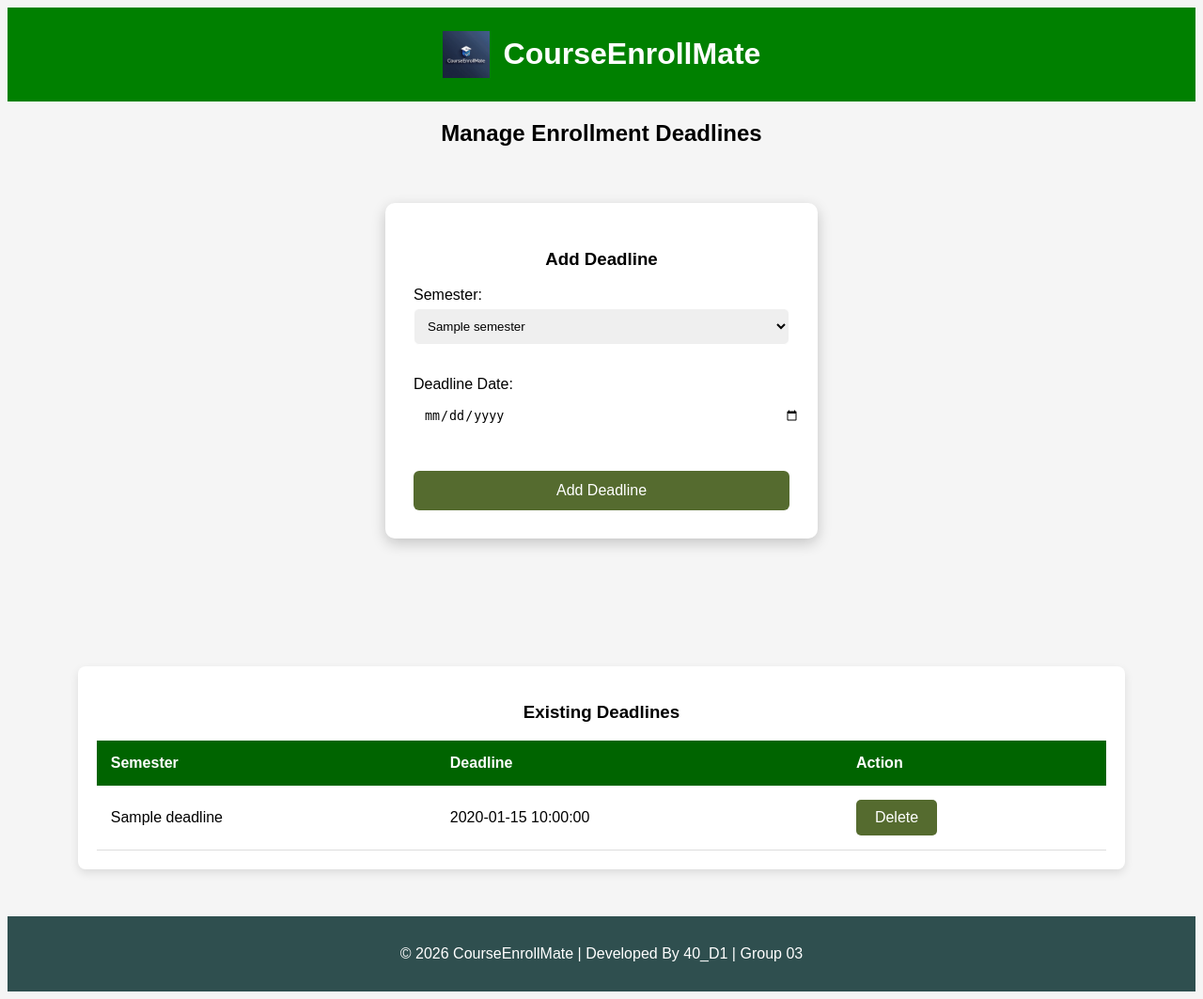
After one commit to adullahalmustakim/CourseEnrollMate, a Flask app: template templates/manage_deadlines.html in a window 1280 px wide. The commit adds this page. Shown: the whole page at 94% size. Run offline with Flask 3, Linux system fonts and the light colour scheme; the template is opened without the code that fills it: most values are stand-ins (such as "Sample title", 1, 10 or a date in 2020).

Commit message:
Added Module 3 - Feature 1 : Enrollment Deadline Enforcement

```diff
--- a/app.py
+++ b/app.py
@@ -1,6 +1,7 @@
 from flask import Flask, request, render_template, redirect, url_for, session, flash
 from helper import login_required, role_required, check_prerequisites, check_seat_availability
 from werkzeug.security import generate_password_hash, check_password_hash
+from datetime import date
 
 app = Flask(__name__)
 
@@ -106,6 +107,7 @@ def enroll_courses():
     courses = conn.execute("""
         SELECT
             co.id AS offering_id,
+            co.semester_id,
             c.course_code,
             c.course_title,
             c.credit_hours,
@@ -119,9 +121,35 @@ def enroll_courses():
         WHERE s.status = 'active'
     """, (student_id,)).fetchall()
 
+    course_list = []
+
+    for c in courses:
+
+
+        deadline = conn.execute("""
+            SELECT deadline_date
+            FROM enrollment_deadline
+            WHERE semester_id = ?
+        """, (c["semester_id"],)).fetchone()
+
+        if deadline and date.today() > date.fromisoformat(deadline["deadline_date"]):
+            deadline_passed = True
+        else:
+            deadline_passed = False
+
+        course_list.append({
+            "offering_id": c["offering_id"],
+            "course_code": c["course_code"],
+            "course_title": c["course_title"],
+            "credit_hours": c["credit_hours"],
+            "semester_name": c["semester_name"],
+            "enrollment_status": c["enrollment_status"],
+            "deadline_passed": deadline_passed
+        })
+
     conn.close()
 
-    return render_template("enroll_courses.html", courses=courses)
+    return render_template("enroll_courses.html", courses=course_list)
 
 @app.route("/request_enrollment/<int:offering_id>")
 @login_required
@@ -130,6 +158,19 @@ def request_enrollment(offering_id):
 
     student_id = session["user_id"]
     conn = get_db_connection()
+
+    deadline = conn.execute("""
+        SELECT ed.deadline_date
+        FROM enrollment_deadline ed
+        JOIN course_offerings co ON ed.semester_id = co.semester_id
+        WHERE co.id = ?
+    """, (offering_id,)).fetchone()
+
+    if deadline:
+        if date.today() > date.fromisoformat(deadline["deadline_date"]):
+            flash("Enrollment deadline has passed for this course.")
+            conn.close()
+            return redirect(url_for("enroll_courses"))
 
     existing = conn.execute("""
         SELECT * FROM enrollment_requests
@@ -702,6 +743,57 @@ def reject_enrollment(request_id):
 
     return render_template("reject_enrollment.html", request_id=request_id)
 
+@app.route("/manage_deadlines", methods=["GET", "POST"])
+@login_required
+@role_required("admin")
+def manage_deadlines():
+
+    conn = get_db_connection()
+
+    if request.method == "POST":
+
+        semester_id = request.form["semester_id"]
+        deadline = request.form["deadline"]
+
+        conn.execute("""
+            INSERT INTO enrollment_deadline (semester_id, deadline_date)
+            VALUES (?,?)
+        """, (semester_id, deadline))
+
+        conn.commit()
+
+    deadlines = conn.execute("""
+        SELECT ed.id, s.semester_name, ed.deadline_date
+        FROM enrollment_deadline ed
+        JOIN semesters s ON ed.semester_id = s.id
+    """).fetchall()
+
+    semesters = conn.execute("SELECT * FROM semesters").fetchall()
+
+    conn.close()
+
+    return render_template(
+        "manage_deadlines.html",
+        deadlines=deadlines,
+        semesters=semesters
+    )
+
+@app.route("/delete_deadline/<int:id>")
+@login_required
+@role_required("admin")
+def delete_deadline(id):
+
+    conn = get_db_connection()
+
+    conn.execute(
+        "DELETE FROM enrollment_deadline WHERE id=?",
+        (id,)
+    )
+
+    conn.commit()
+    conn.close()
+
+    return redirect(url_for("manage_deadlines"))
 
 @app.route("/logout")
 def logout():
--- a/templates/admin_dashboard.html
+++ b/templates/admin_dashboard.html
@@ -42,6 +42,8 @@
 
     <a href="/manage_enrollments">Enrollment Approval and Rejection</a>
 
+    <a href="/manage_deadlines">Manage Enrollment Deadlines</a>
+
     <br>
 
     <a href="/logout" class="logout">Logout</a>
--- /dev/null
+++ b/templates/manage_deadlines.html
@@ -0,0 +1,67 @@
+{% extends "base.html" %}
+
+{% block body %}
+
+<h2>Manage Enrollment Deadlines</h2>
+<div class="login-container">
+<h3>Add Deadline</h3>
+
+<form method="POST">
+
+<label>Semester:</label>
+
+<select name="semester_id">
+
+{% for semester in semesters %}
+
+<option value="{{ semester.id }}">
+{{ semester.semester_name }}
+</option>
+
+{% endfor %}
+
+</select>
+
+<br><br>
+
+<label>Deadline Date:</label>
+
+<input type="date" name="deadline" required>
+
+<br><br>
+
+<button type="submit">Add Deadline</button>
+
+</form>
+</div>
+<br><br>
+
+<div class="table-container">
+<h3>Existing Deadlines</h3>
+
+<table>
+<thead>
+<tr>
+<th>Semester</th>
+<th>Deadline</th>
+<th>Action</th>
+</tr>
+</thead>
+{% for d in deadlines %}
+<tbody>
+<tr>
+
+<td>{{ d.semester_name }}</td>
+<td>{{ d.deadline_date }}</td>
+
+<td>
+<a href="/delete_deadline/{{ d.id }}">Delete</a>
+</td>
+
+</tr>
+</tbody>
+{% endfor %}
+
+</table>
+</div>
+{% endblock %}
```
Also changed, not shown: create_db.py (+9 -0 lines), templates/enroll_courses.html (+16 -7 lines), courseenrollmate.db, templates/manage_enrollments.html (indentation only), templates/reject_enrollment.html (indentation only), templates/rejected_courses.html (indentation only), 4 other files.
